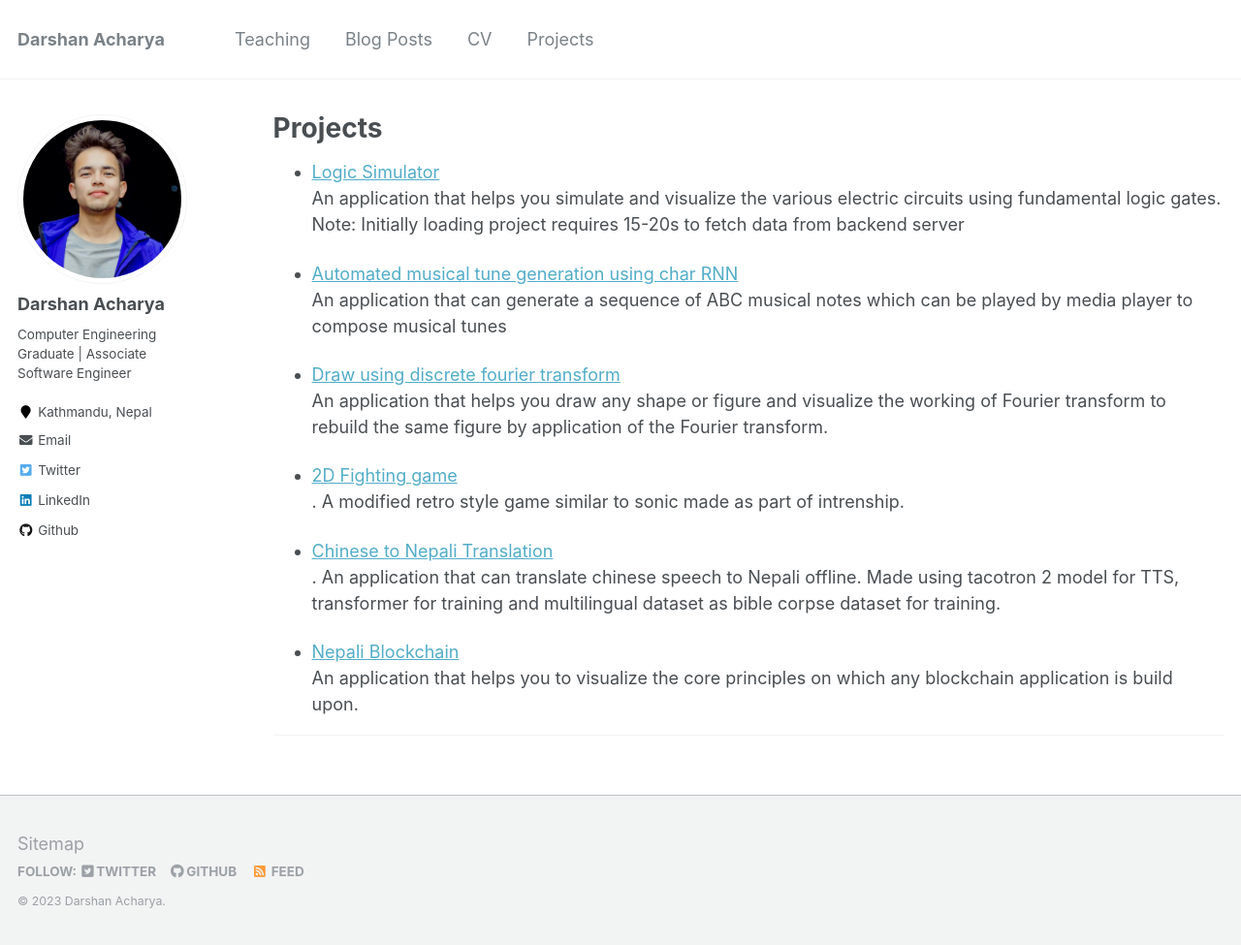
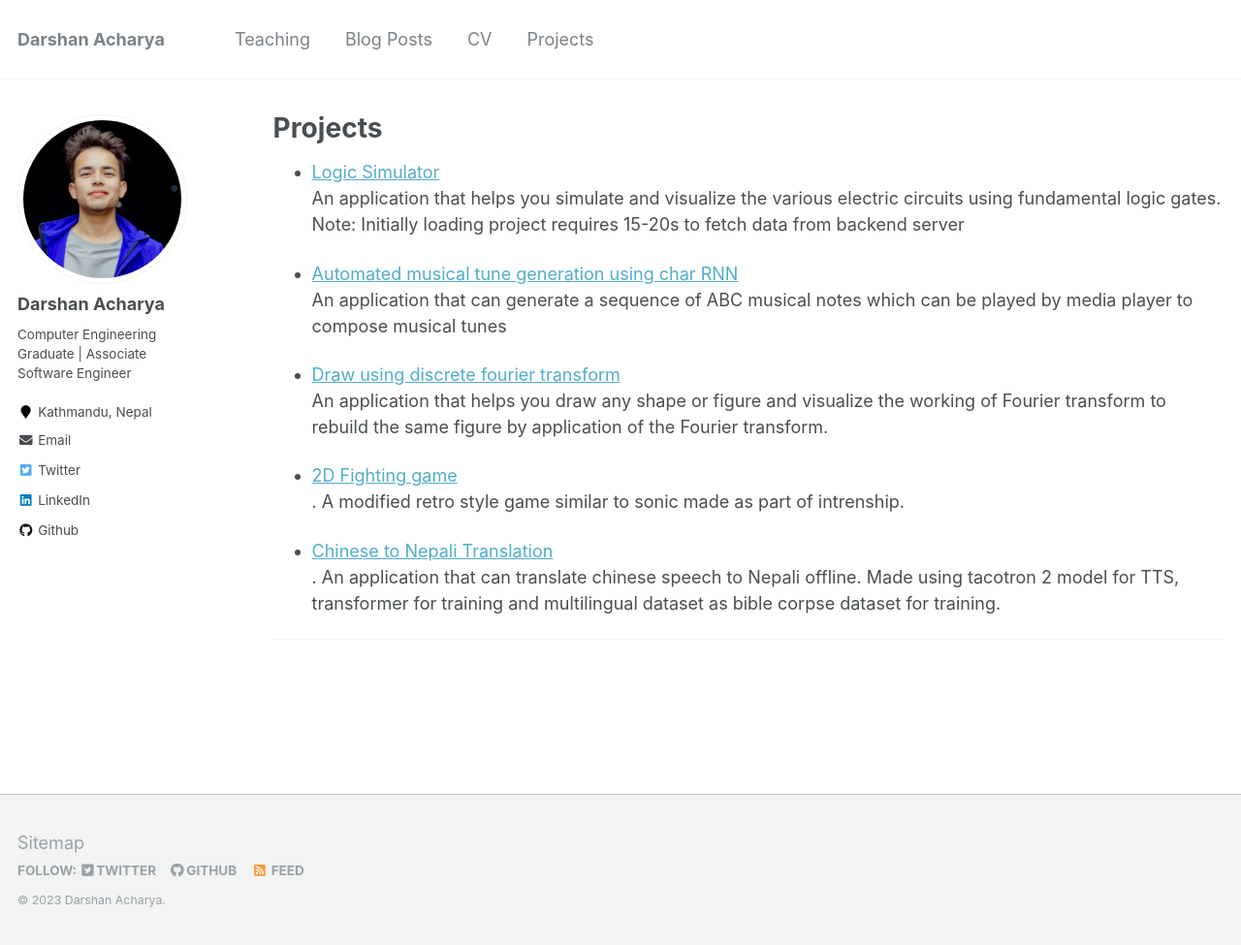
Before and after one commit to acharyadarshan/acharyadarshan.github.io, a Jekyll site: the page built from _pages/projects.md, in a window 1280 px wide and 975 px high. Shown: the whole window at 97% size. Built offline with Jekyll 4.4.1, drawn with Linux system fonts in a browser that asks for light colours.

Commit message:
comment project for feature addition

```diff
--- a/_pages/projects.md
+++ b/_pages/projects.md
@@ -24,8 +24,8 @@
 <!-- - [Portable Electrocardiogram Device ](https://acharyadarshan.netlify.app/projects.html)<br>
   A cheap and easily portable ECG device that helps you to measure the various prinicpal pulsating activities of heart. -->
 
-- [Nepali Blockchain](https://nepaliblockchain.netlify.app/)<br>
-  An application that helps you to visualize the core principles on which any blockchain application is build upon.
+<!-- - [Nepali Blockchain](https://nepaliblockchain.netlify.app/)<br>
+  An application that helps you to visualize the core principles on which any blockchain application is build upon. -->
 
 <!-- - [Make playable drum](https://github.com/acharyadarshan/MathMate)<br>
   A web application written in python that uses concepts from pygame to give you playable drum with nice UI. -->
```
